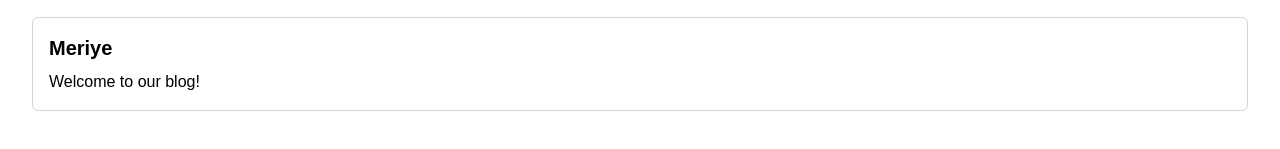
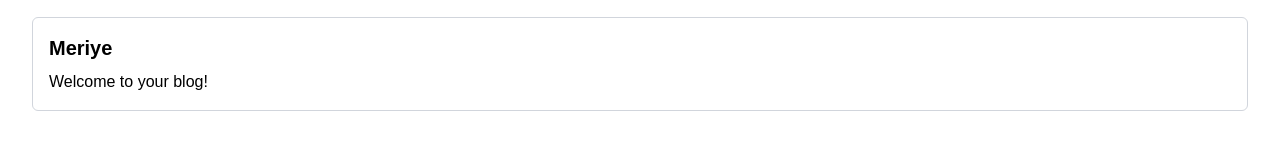
Before and after one commit to Merisola/alx-project-0x02-setup, a Next.js app in the folder alx-project-0x02/: page / in a window 1280 px wide. Shown: the part 167-316 px from the top of the page. Built offline with nearby package versions, Linux system fonts and the light colour scheme.

Commit message:
update button

```diff
--- a/alx-project-0x02/components/common/Button.tsx
+++ b/alx-project-0x02/components/common/Button.tsx
@@ -1,5 +1,5 @@
 import React from "react";
-import { ButtonProps } from "@/interfaces";
+import { type ButtonProps } from "@/interfaces";
 
 const Button: React.FC<ButtonProps> = ({ label, size, shape, onClick }) => {
   // Set size classes
--- a/alx-project-0x02/pages/home.tsx
+++ b/alx-project-0x02/pages/home.tsx
@@ -5,7 +5,7 @@ import PostModal from "@/components/common/PostModal";
 const HomePage = () => {
   const [modalOpen, setModalOpen] = useState(false);
   const [posts, setPosts] = useState([
-    { title: "Meriye", content: "Welcome to our blog!" },
+    { title: "Meriye", content: "Welcome to your blog!" },
   ]);
 
   const handleAddPost = (newPost: { title: string; content: string }) => {
```
